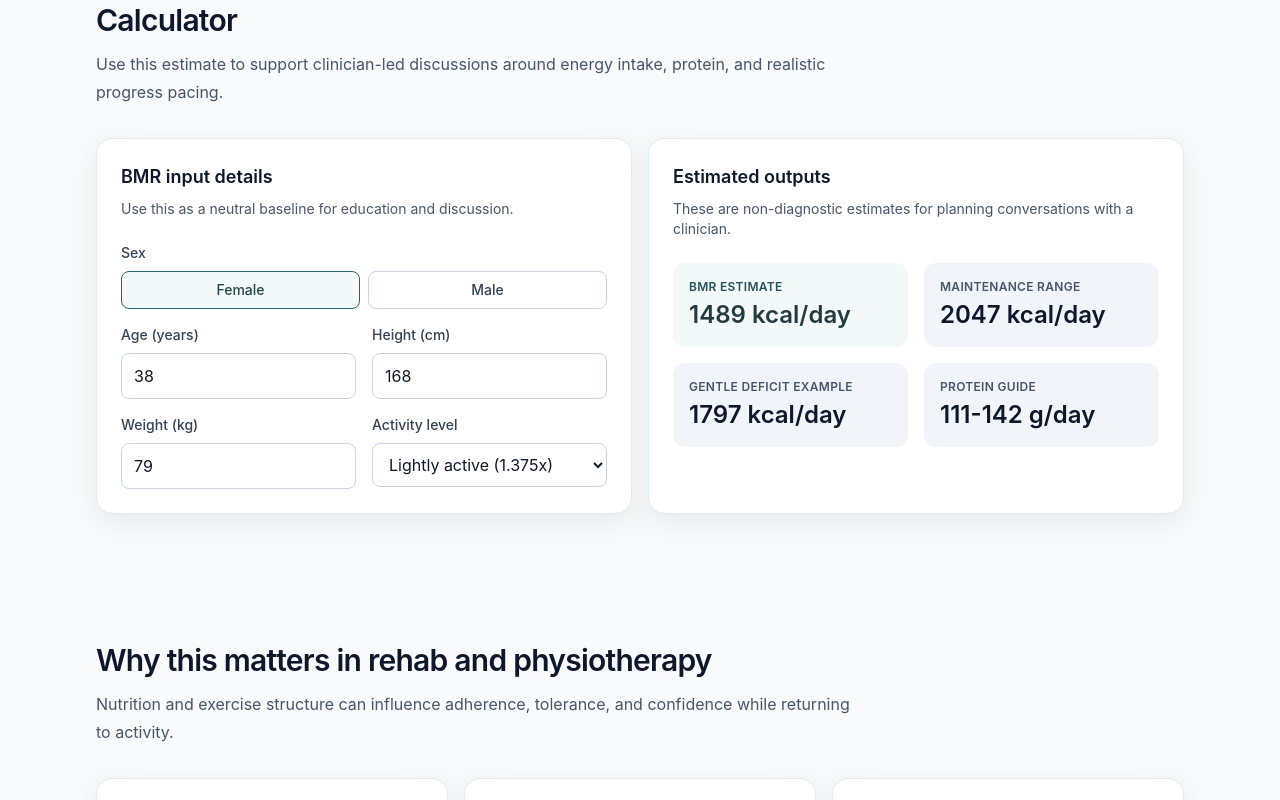
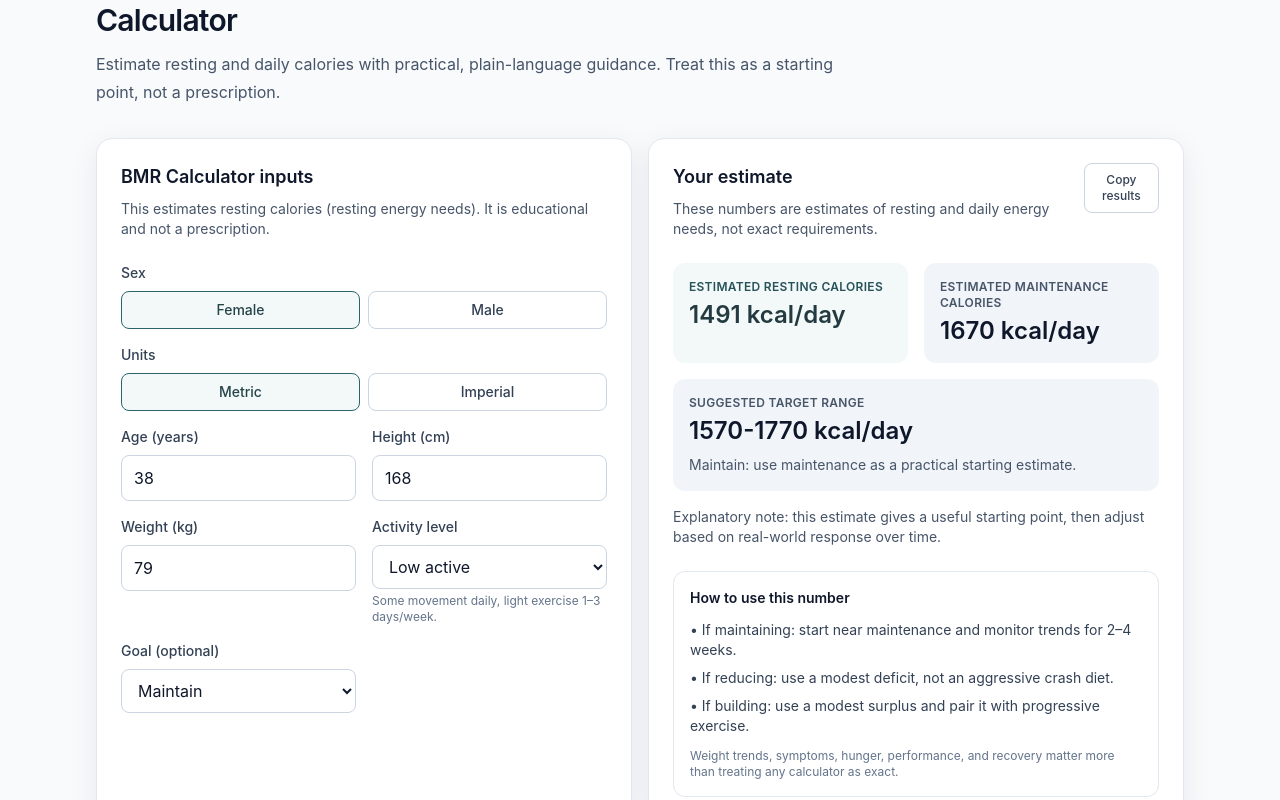
Before and after one commit to nickstergiadis/bmr-calculator, a React (Vite) app: page / in a window 1280 px wide. Shown: the part 580-1380 px from the top of the page. Built offline with nearby package versions, Linux system fonts and the light colour scheme.

Commit message:
Implement adult-focused BMR calculator logic and results UX

```diff
--- a/package.json
+++ b/package.json
@@ -8,7 +8,8 @@
     "build": "tsc -b && vite build",
     "preview": "vite preview",
     "lint": "eslint .",
-    "format": "prettier --write ."
+    "format": "prettier --write .",
+    "test": "vitest run"
   },
   "dependencies": {
     "react": "^18.3.1",
@@ -27,6 +28,7 @@
     "tailwindcss": "^3.4.10",
     "typescript": "^5.5.4",
     "typescript-eslint": "^8.3.0",
-    "vite": "^5.4.2"
+    "vite": "^5.4.2",
+    "vitest": "^2.1.9"
   }
 }
--- a/src/App.tsx
+++ b/src/App.tsx
@@ -14,9 +14,11 @@ import type { CalculatorInput } from './types';
 const initialValues: CalculatorInput = {
   age: 38,
   sex: 'female',
-  heightCm: 168,
-  weightKg: 79,
-  activity: 'light'
+  unit: 'metric',
+  height: 168,
+  weight: 79,
+  activity: 'low_active',
+  goal: 'maintain'
 };
 
 export default function App() {
@@ -31,7 +33,7 @@ export default function App() {
         <Section
           id="calculator"
           title="Calculator"
-          subtitle="Use this estimate to support clinician-led discussions around energy intake, protein, and realistic progress pacing."
+          subtitle="Estimate resting and daily calories with practical, plain-language guidance. Treat this as a starting point, not a prescription."
         >
           <div className="grid gap-4 lg:grid-cols-2">
             <CalculatorCard values={values} onChange={setValues} />
--- a/src/components/CalculatorCard.tsx
+++ b/src/components/CalculatorCard.tsx
@@ -1,26 +1,36 @@
-import type { ActivityLevel, CalculatorInput, Sex } from '../types';
+import type { ActivityLevel, CalculatorInput, Goal, Sex, UnitSystem } from '../types';
+import { activityHelp, validateInput } from '../utils/calculator';
+import { formatMeasurementHelp } from '../utils/unitConversion';
 
 interface CalculatorCardProps {
   values: CalculatorInput;
   onChange: (next: CalculatorInput) => void;
 }
 
-const activityOptions: { value: ActivityLevel; label: string; factor: number }[] = [
-  { value: 'sedentary', label: 'Sedentary', factor: 1.2 },
-  { value: 'light', label: 'Lightly active', factor: 1.375 },
-  { value: 'moderate', label: 'Moderately active', factor: 1.55 },
-  { value: 'active', label: 'Active', factor: 1.725 }
+const activityOptions: { value: ActivityLevel; label: string }[] = [
+  { value: 'sedentary', label: 'Sedentary' },
+  { value: 'low_active', label: 'Low active' },
+  { value: 'active', label: 'Active' },
+  { value: 'very_active', label: 'Very active' }
+];
+
+const goalOptions: { value: Goal; label: string }[] = [
+  { value: 'maintain', label: 'Maintain' },
+  { value: 'mild_fat_loss', label: 'Mild fat loss' },
+  { value: 'gain_build', label: 'Gain / build' }
 ];
 
 function NumberField({
   label,
   value,
   min,
+  max,
   onValue
 }: {
   label: string;
   value: number;
   min?: number;
+  max?: number;
   onValue: (value: number) => void;
 }) {
   return (
@@ -29,6 +39,7 @@ function NumberField({
       <input
         type="number"
         min={min}
+        max={max}
         value={value}
         onChange={(event) => onValue(Number(event.target.value))}
         className="w-full rounded-lg border border-slate-300 bg-white px-3 py-2.5 text-slate-900 outline-none ring-clinical-500 transition focus:ring-2"
@@ -39,11 +50,16 @@ function NumberField({
 
 export function CalculatorCard({ values, onChange }: CalculatorCardProps) {
   const setSex = (sex: Sex) => onChange({ ...values, sex });
+  const setUnit = (unit: UnitSystem) => onChange({ ...values, unit });
+  const labels = formatMeasurementHelp(values.unit);
+  const errors = validateInput(values);
 
   return (
     <article className="rounded-2xl border border-slate-200 bg-white p-6 shadow-soft">
-      <h3 className="text-lg font-semibold text-slate-900">BMR input details</h3>
-      <p className="mt-2 text-sm text-slate-600">Use this as a neutral baseline for education and discussion.</p>
+      <h3 className="text-lg font-semibold text-slate-900">BMR Calculator inputs</h3>
+      <p className="mt-2 text-sm text-slate-600">
+        This estimates resting calories (resting energy needs). It is educational and not a prescription.
+      </p>
 
       <div className="mt-6 grid gap-4 sm:grid-cols-2">
         <div className="sm:col-span-2">
@@ -66,18 +82,40 @@ export function CalculatorCard({ values, onChange }: CalculatorCardProps) {
           </div>
         </div>
 
-        <NumberField label="Age (years)" value={values.age} min={18} onValue={(age) => onChange({ ...values, age })} />
+        <div className="sm:col-span-2">
+          <span className="mb-2 block text-sm font-medium text-slate-700">Units</span>
+          <div className="grid grid-cols-2 gap-2">
+            {(['metric', 'imperial'] as UnitSystem[]).map((unit) => (
+              <button
+                key={unit}
+                type="button"
+                onClick={() => setUnit(unit)}
+                className={`rounded-lg border px-3 py-2 text-sm font-medium capitalize transition ${
+                  values.unit === unit
+                    ? 'border-clinical-600 bg-clinical-50 text-clinical-800'
+                    : 'border-slate-300 text-slate-700 hover:border-clinical-300'
+                }`}
+              >
+                {unit}
+              </button>
+            ))}
+          </div>
+        </div>
+
+        <NumberField label="Age (years)" value={values.age} min={0} max={120} onValue={(age) => onChange({ ...values, age })} />
         <NumberField
-          label="Height (cm)"
-          value={values.heightCm}
-          min={120}
-          onValue={(heightCm) => onChange({ ...values, heightCm })}
+          label={labels.heightLabel}
+          value={values.height}
+          min={values.unit === 'metric' ? 120 : 47}
+          max={values.unit === 'metric' ? 230 : 90}
+          onValue={(height) => onChange({ ...values, height })}
         />
         <NumberField
-          label="Weight (kg)"
-          value={values.weightKg}
-          min={35}
-          onValue={(weightKg) => onChange({ ...values, weightKg })}
+          label={labels.weightLabel}
+          value={values.weight}
+          min={values.unit === 'metric' ? 35 : 77}
+          max={values.unit === 'metric' ? 300 : 660}
+          onValue={(weight) => onChange({ ...values, weight })}
         />
 
         <label className="block">
@@ -89,12 +127,36 @@ export function CalculatorCard({ values, onChange }: CalculatorCardProps) {
           >
             {activityOptions.map((option) => (
               <option key={option.value} value={option.value}>
-                {option.label} ({option.factor}x)
+                {option.label}
+              </option>
+            ))}
+          </select>
+          <p className="mt-1 text-xs text-slate-500">{activityHelp[values.activity]}</p>
+        </label>
+
+        <label className="block">
+          <span className="mb-2 block text-sm font-medium text-slate-700">Goal (optional)</span>
+          <select
+            value={values.goal}
+            onChange={(event) => onChange({ ...values, goal: event.target.value as Goal })}
+            className="w-full rounded-lg border border-slate-300 bg-white px-3 py-2.5 text-slate-900 outline-none ring-clinical-500 transition focus:ring-2"
+          >
+            {goalOptions.map((option) => (
+              <option key={option.value} value={option.value}>
+                {option.label}
               </option>
             ))}
           </select>
         </label>
       </div>
+
+      {errors.length > 0 ? (
+        <ul className="mt-4 space-y-1 rounded-lg border border-amber-200 bg-amber-50 p-3 text-sm text-amber-800">
+          {errors.map((error) => (
+            <li key={error}>• {error}</li>
+          ))}
+        </ul>
+      ) : null}
     </article>
   );
 }
--- a/src/components/ResultsCard.tsx
+++ b/src/components/ResultsCard.tsx
@@ -1,51 +1,100 @@
-import type { ActivityLevel, CalculatorInput } from '../types';
-
-const factors: Record<ActivityLevel, number> = {
-  sedentary: 1.2,
-  light: 1.375,
-  moderate: 1.55,
-  active: 1.725
-};
-
-function calculateBmr({ sex, age, heightCm, weightKg }: CalculatorInput) {
-  const base = 10 * weightKg + 6.25 * heightCm - 5 * age;
-  return sex === 'male' ? base + 5 : base - 161;
-}
+import { useMemo, useState } from 'react';
+import type { CalculatorInput } from '../types';
+import { calculateResult, validateInput } from '../utils/calculator';
 
 export function ResultsCard({ values }: { values: CalculatorInput }) {
-  const bmr = Math.max(Math.round(calculateBmr(values)), 0);
-  const maintenance = Math.round(bmr * factors[values.activity]);
-  const gentleDeficit = Math.round(maintenance - 250);
-  const proteinLower = Math.round(values.weightKg * 1.4);
-  const proteinUpper = Math.round(values.weightKg * 1.8);
+  const [copied, setCopied] = useState(false);
+  const errors = validateInput(values);
+  const isAdult = values.age >= 19;
+
+  const result = useMemo(() => {
+    if (!isAdult || errors.length > 0) return null;
+    return calculateResult(values);
+  }, [errors.length, isAdult, values]);
+
+  const copyResults = async () => {
+    if (!result) return;
+
+    const text = [
+      `Estimated resting calories: ${result.restingCalories} kcal/day`,
+      `Estimated maintenance calories: ${result.maintenanceCalories} kcal/day`,
+      `Suggested target range: ${result.targetRange.min}-${result.targetRange.max} kcal/day`,
+      `Goal note: ${result.goalSummary}`
+    ].join('\n');
+
+    await navigator.clipboard.writeText(text);
+    setCopied(true);
+    setTimeout(() => setCopied(false), 1800);
+  };
 
   return (
     <article className="rounded-2xl border border-slate-200 bg-white p-6 shadow-soft">
-      <h3 className="text-lg font-semibold text-slate-900">Estimated outputs</h3>
-      <p className="mt-2 text-sm text-slate-600">
-        These are non-diagnostic estimates for planning conversations with a clinician.
-      </p>
+      <div className="flex items-start justify-between gap-3">
+        <div>
+          <h3 className="text-lg font-semibold text-slate-900">Your estimate</h3>
+          <p className="mt-2 text-sm text-slate-600">
+            These numbers are estimates of resting and daily energy needs, not exact requirements.
+          </p>
+        </div>
+        <button
+          type="button"
+          disabled={!result}
+          onClick={copyResults}
+          className="rounded-lg border border-slate-300 px-3 py-2 text-xs font-medium text-slate-700 transition hover:border-clinical-300 disabled:cursor-not-allowed disabled:opacity-50"
+        >
+          {copied ? 'Copied' : 'Copy results'}
+        </button>
+      </div>
 
-      <dl className="mt-6 grid gap-4 sm:grid-cols-2">
-        <div className="rounded-xl bg-clinical-50 p-4">
-          <dt className="text-xs font-semibold uppercase tracking-wide text-clinical-700">BMR estimate</dt>
-          <dd className="mt-1 text-2xl font-semibold text-clinical-900">{bmr} kcal/day</dd>
+      {!isAdult ? (
+        <div className="mt-6 rounded-xl border border-amber-200 bg-amber-50 p-4 text-amber-900">
+          <p className="text-sm font-medium">This tool is intended for adults.</p>
         </div>
-        <div className="rounded-xl bg-slate-100 p-4">
-          <dt className="text-xs font-semibold uppercase tracking-wide text-slate-600">Maintenance range</dt>
-          <dd className="mt-1 text-2xl font-semibold text-slate-900">{maintenance} kcal/day</dd>
+      ) : null}
+
+      {isAdult && errors.length > 0 ? (
+        <div className="mt-6 rounded-xl border border-amber-200 bg-amber-50 p-4 text-amber-900">
+          <p className="text-sm">Please correct the highlighted input values to view a result.</p>
         </div>
-        <div className="rounded-xl bg-slate-100 p-4">
-          <dt className="text-xs font-semibold uppercase tracking-wide text-slate-600">Gentle deficit example</dt>
-          <dd className="mt-1 text-2xl font-semibold text-slate-900">{gentleDeficit} kcal/day</dd>
-        </div>
-        <div className="rounded-xl bg-slate-100 p-4">
-          <dt className="text-xs font-semibold uppercase tracking-wide text-slate-600">Protein guide</dt>
-          <dd className="mt-1 text-2xl font-semibold text-slate-900">
-            {proteinLower}-{proteinUpper} g/day
-          </dd>
-        </div>
-      </dl>
+      ) : null}
+
+      {result ? (
+        <>
+          <dl className="mt-6 grid gap-4 sm:grid-cols-2">
+            <div className="rounded-xl bg-clinical-50 p-4">
+              <dt className="text-xs font-semibold uppercase tracking-wide text-clinical-700">Estimated resting calories</dt>
+              <dd className="mt-1 text-2xl font-semibold text-clinical-900">{result.restingCalories} kcal/day</dd>
+            </div>
+            <div className="rounded-xl bg-slate-100 p-4">
+              <dt className="text-xs font-semibold uppercase tracking-wide text-slate-600">Estimated maintenance calories</dt>
+              <dd className="mt-1 text-2xl font-semibold text-slate-900">{result.maintenanceCalories} kcal/day</dd>
+            </div>
+            <div className="rounded-xl bg-slate-100 p-4 sm:col-span-2">
+              <dt className="text-xs font-semibold uppercase tracking-wide text-slate-600">Suggested target range</dt>
+              <dd className="mt-1 text-2xl font-semibold text-slate-900">
+                {result.targetRange.min}-{result.targetRange.max} kcal/day
+              </dd>
+              <p className="mt-2 text-sm text-slate-600">{result.goalSummary}</p>
+            </div>
+          </dl>
+
+          <p className="mt-4 text-sm text-slate-600">
+            Explanatory note: this estimate gives a useful starting point, then adjust based on real-world response over time.
+          </p>
+
+          <section className="mt-6 rounded-xl border border-slate-200 p-4">
+            <h4 className="text-sm font-semibold text-slate-900">How to use this number</h4>
+            <ul className="mt-3 space-y-2 text-sm text-slate-700">
+              <li>• If maintaining: start near maintenance and monitor trends for 2–4 weeks.</li>
+              <li>• If reducing: use a modest deficit, not an aggressive crash diet.</li>
+              <li>• If building: use a modest surplus and pair it with progressive exercise.</li>
+            </ul>
+            <p className="mt-3 text-xs text-slate-500">
+              Weight trends, symptoms, hunger, performance, and recovery matter more than treating any calculator as exact.
+            </p>
+          </section>
+        </>
+      ) : null}
     </article>
   );
 }
--- /dev/null
+++ b/src/models/calculatorResult.ts
@@ -0,0 +1,11 @@
+export interface CalorieRange {
+  min: number;
+  max: number;
+}
+
+export interface CalculatorResult {
+  restingCalories: number;
+  maintenanceCalories: number;
+  targetRange: CalorieRange;
+  goalSummary: string;
+}
--- /dev/null
+++ b/src/utils/calculator.ts
@@ -0,0 +1,115 @@
+import type { CalculatorResult } from '../models/calculatorResult';
+import type { ActivityLevel, CalculatorInput, Goal, Sex, UnitSystem } from '../types';
+import { toCm, toKg } from './unitConversion';
+
+const activityMultipliers: Record<Sex, Record<ActivityLevel, number>> = {
+  male: {
+    sedentary: 1.0,
+    low_active: 1.11,
+    active: 1.25,
+    very_active: 1.48
+  },
+  female: {
+    sedentary: 1.0,
+    low_active: 1.12,
+    active: 1.27,
+    very_active: 1.45
+  }
+};
+
+const GOAL_OFFSET = 250;
+
+function getBounds(unit: UnitSystem) {
+  if (unit === 'metric') {
+    return {
+      height: { min: 120, max: 230 },
+      weight: { min: 35, max: 300 }
+    };
+  }
+
+  return {
+    height: { min: 47, max: 90 },
+    weight: { min: 77, max: 660 }
+  };
+}
+
+export function validateInput(input: CalculatorInput): string[] {
+  const errors: string[] = [];
+  const bounds = getBounds(input.unit);
+
+  if (!Number.isFinite(input.age) || input.age < 19 || input.age > 100) {
+    errors.push('Age must be between 19 and 100 years for this adult tool.');
+  }
+
+  if (!Number.isFinite(input.height) || input.height < bounds.height.min || input.height > bounds.height.max) {
+    errors.push(
+      `Height must be between ${bounds.height.min} and ${bounds.height.max} ${input.unit === 'metric' ? 'cm' : 'in'}.`
+    );
+  }
+
+  if (!Number.isFinite(input.weight) || input.weight < bounds.weight.min || input.weight > bounds.weight.max) {
+    errors.push(
+      `Weight must be between ${bounds.weight.min} and ${bounds.weight.max} ${input.unit === 'metric' ? 'kg' : 'lb'}.`
+    );
+  }
+
+  return errors;
+}
+
+export function calculateRestingCalories(input: CalculatorInput): number {
+  const weightKg = toKg(input.weight, input.unit);
+  const heightCm = toCm(input.height, input.unit);
+  const sexAdjustment = input.sex === 'male' ? 5 : -161;
+
+  return (9.99 * weightKg) + (6.25 * heightCm) - (4.92 * input.age) + sexAdjustment;
+}
+
+export function calculateMaintenanceCalories(input: CalculatorInput): number {
+  return calculateRestingCalories(input) * activityMultipliers[input.sex][input.activity];
+}
+
+function getGoalSummary(goal: Goal): string {
+  if (goal === 'mild_fat_loss') return 'Mild fat loss: a conservative deficit to avoid crash dieting.';
+  if (goal === 'gain_build') return 'Gain/build: a conservative surplus to support training and recovery.';
+  return 'Maintain: use maintenance as a practical starting estimate.';
+}
+
+export function calculateGoalRange(maintenanceCalories: number, goal: Goal) {
+  if (goal === 'mild_fat_loss') {
+    return {
+      min: Math.round(maintenanceCalories - GOAL_OFFSET),
+      max: Math.round(maintenanceCalories - 150)
+    };
+  }
+
+  if (goal === 'gain_build') {
+    return {
+      min: Math.round(maintenanceCalories + 150),
+      max: Math.round(maintenanceCalories + GOAL_OFFSET)
+    };
+  }
+
+  return {
+    min: Math.round(maintenanceCalories - 100),
+    max: Math.round(maintenanceCalories + 100)
+  };
+}
+
+export function calculateResult(input: CalculatorInput): CalculatorResult {
+  const restingCalories = Math.round(calculateRestingCalories(input));
+  const maintenanceCalories = Math.round(calculateMaintenanceCalories(input));
+
+  return {
+    restingCalories,
+    maintenanceCalories,
+    targetRange: calculateGoalRange(maintenanceCalories, input.goal),
+    goalSummary: getGoalSummary(input.goal)
+  };
+}
+
+export const activityHelp: Record<ActivityLevel, string> = {
+  sedentary: 'Mostly sitting, minimal intentional exercise.',
+  low_active: 'Some movement daily, light exercise 1–3 days/week.',
+  active: 'Regular training or physical work most days.',
+  very_active: 'Hard training/physical labor with high weekly volume.'
+};
--- /dev/null
+++ b/src/utils/unitConversion.ts
@@ -0,0 +1,18 @@
+import type { UnitSystem } from '../types';
+
+const LB_TO_KG = 0.45359237;
+const IN_TO_CM = 2.54;
+
+export function toKg(weight: number, unit: UnitSystem): number {
+  return unit === 'metric' ? weight : weight * LB_TO_KG;
+}
+
+export function toCm(height: number, unit: UnitSystem): number {
+  return unit === 'metric' ? height : height * IN_TO_CM;
+}
+
+export function formatMeasurementHelp(unit: UnitSystem): { heightLabel: string; weightLabel: string } {
+  return unit === 'metric'
+    ? { heightLabel: 'Height (cm)', weightLabel: 'Weight (kg)' }
+    : { heightLabel: 'Height (in)', weightLabel: 'Weight (lb)' };
+}
```
Also changed, not shown: src/types.ts (+9 -3 lines), 1 other file (tests, documents, lock files or other folders).
